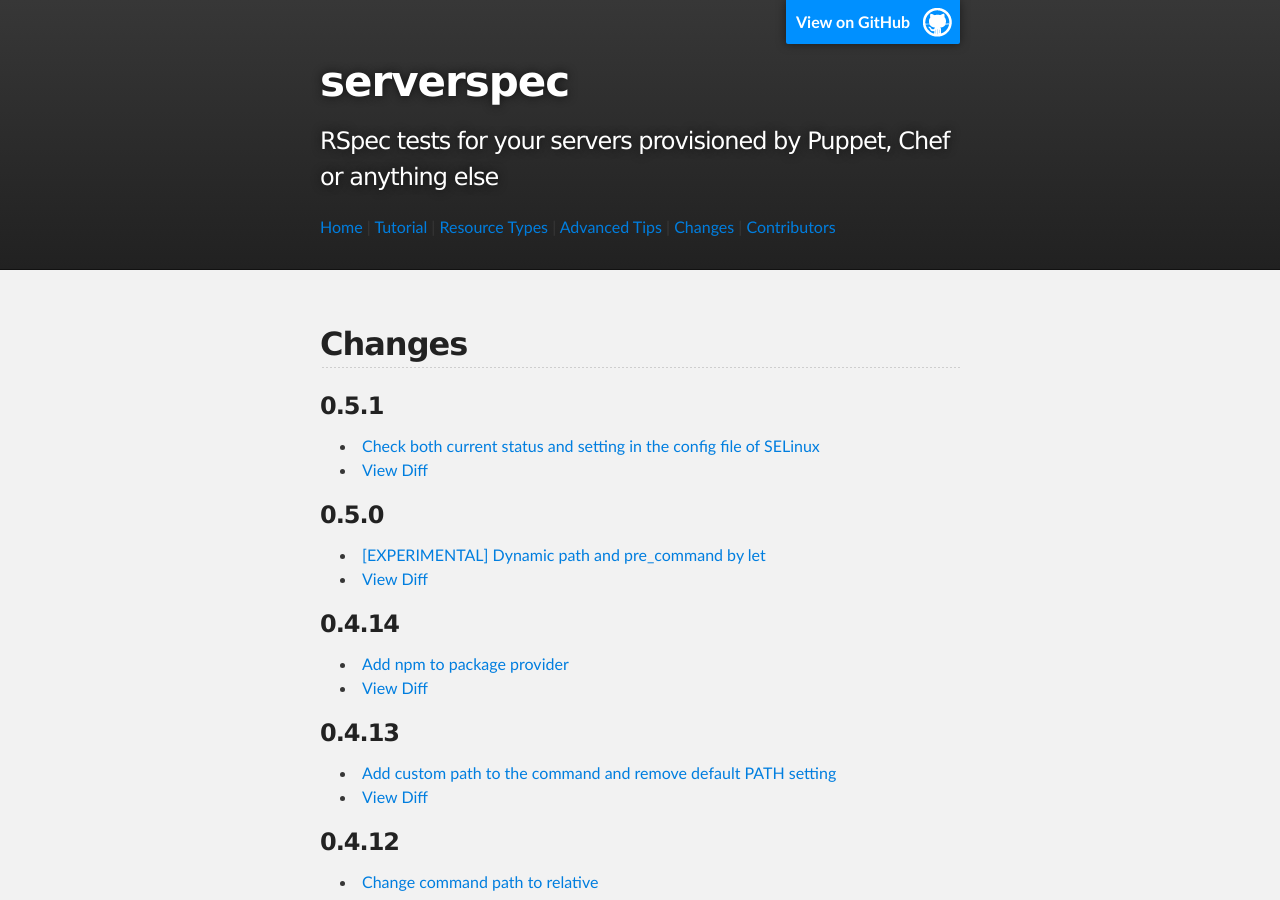
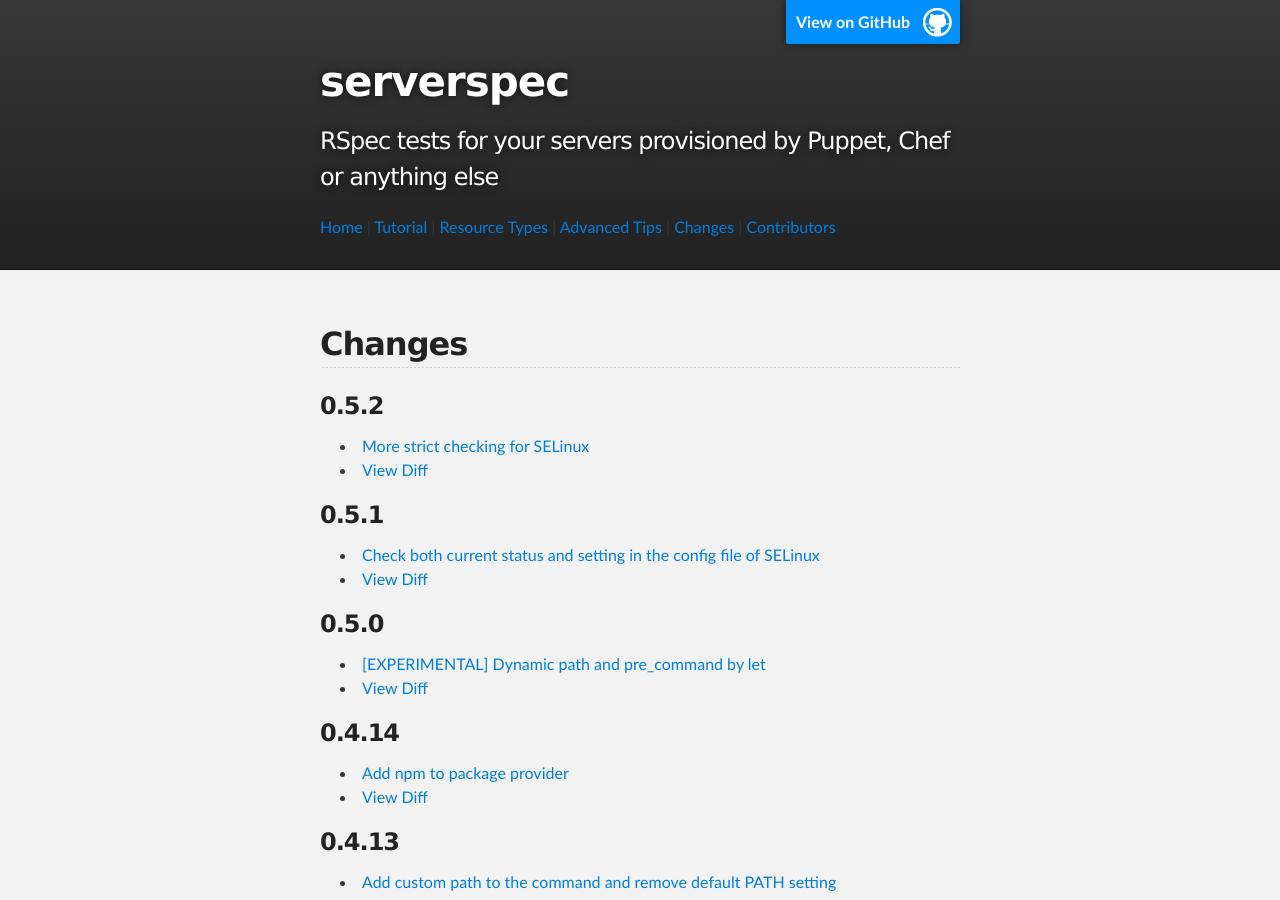
Before and after one commit to serverspec/serverspec.github.io, a Jekyll site: the page built from changes.md, in a window 1280 px wide and 900 px high. Built offline with Jekyll 4.4.1, drawn with Linux system fonts in a browser that asks for light colours; Markdown is read by kramdown in place of the engine named in the settings.

Commit message:
Add changes of v0.5.2

```diff
--- a/changes.md
+++ b/changes.md
@@ -5,10 +5,15 @@ title: Changes
 
 ## Changes
 
+### 0.5.2
+
+ * [More strict checking for SELinux](https://github.com/mizzy/serverspec/pull/137)
+ * [View Diff](https://github.com/mizzy/serverspec/compare/v0.5.1...v0.5.2)
+
 ### 0.5.1
 
  * [Check both current status and setting in the config file of SELinux](https://github.com/mizzy/serverspec/pull/136)
- * [View Diff](https://github.com/mizzy/serverspec/compare/v0.4.14...v0.5.0)
+ * [View Diff](https://github.com/mizzy/serverspec/compare/v0.5.0...v0.5.1)
 
 ### 0.5.0
 
```
